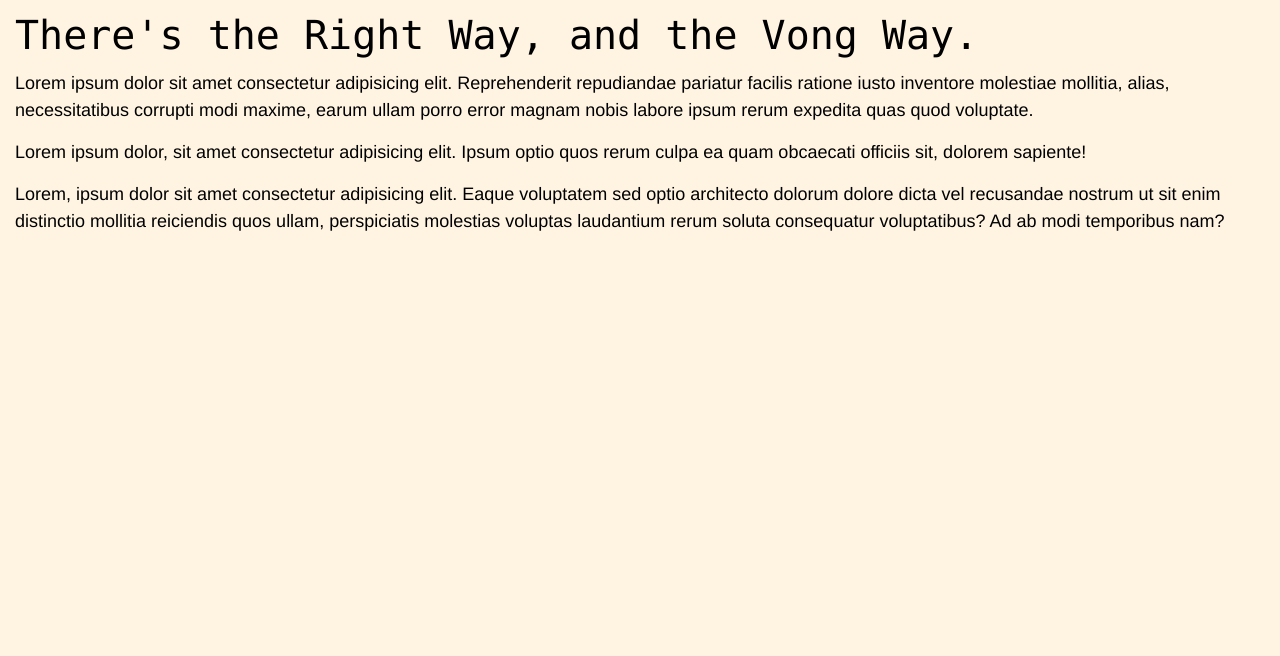
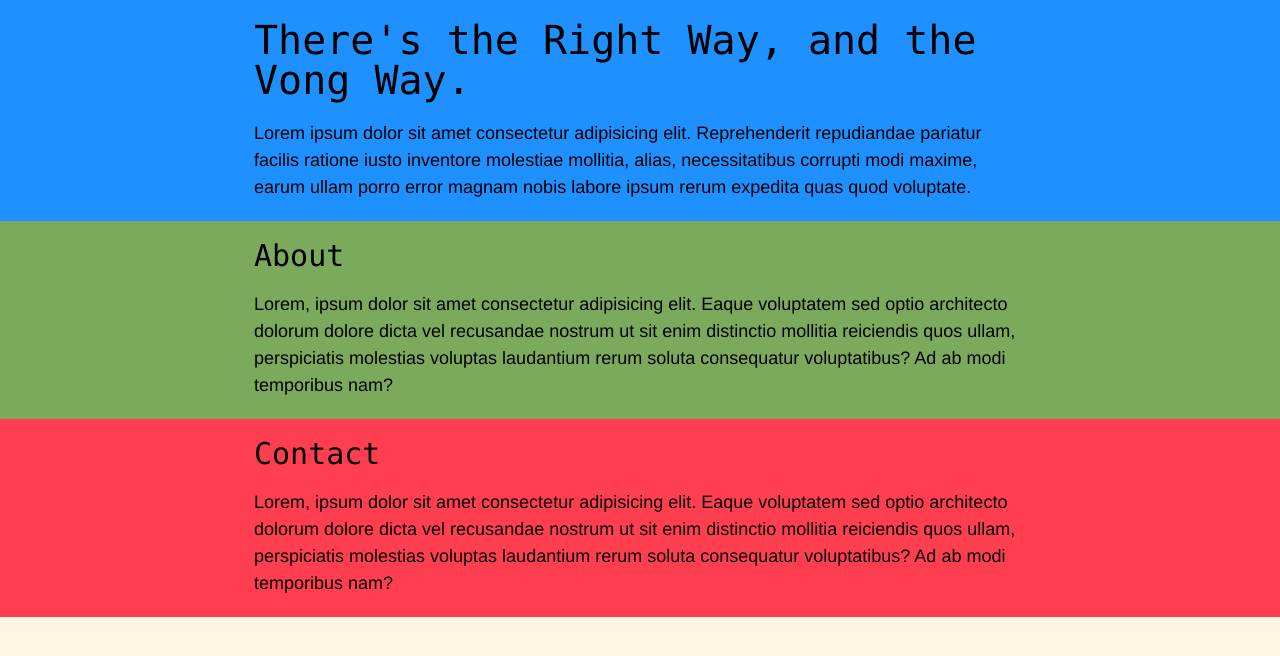
Before and after one commit to alex-vong/pe-planning-out-challenge, a plain HTML site: page index.html in a window 1280 px wide. Drawn offline with Linux system fonts and the light colour scheme.

Commit message:
add column structures

```diff
--- a/css/styles.css
+++ b/css/styles.css
@@ -3,20 +3,47 @@
 
 html {
 	background-color: #fff4e1;
-	padding: 15px;
 }
 
-header h1 {
+/* COLUMN STRUCTURE */
+.inner-column {
+	max-width: 800px;
+	margin: 0 auto;
+	padding: 20px 14px;
+}
+
+/* TYPOGRAPHY */
+h1,
+h2 {
 	font-family: monaco;
 	font-size: 40px;
 }
 
-header p {
+h2 {
+	font-size: 30px;
+}
+
+p {
 	font-family: 'helvetica neue';
 	font-size: 18px;
 	line-height: 1.5;
+	margin-top: 15px;
 }
 
-p {
-	margin-top: 15px;
+h1 + p,
+h2 + p {
+	margin-top: 20px;
 }
+
+/* SITE SECTIONS */
+.site-header {
+	background-color: #1e90ff;
+}
+
+.about {
+	background-color: #7caa5d;
+}
+
+.contact {
+	background-color: #ff3f50;
+}
--- a/index.html
+++ b/index.html
@@ -7,18 +7,23 @@
 		<link rel="stylesheet" href="css/styles.css" />
 	</head>
 	<body>
-		<header>
+		<header class="site-header">
+			<div class="inner-column">
 				<h1>There's the Right Way, and the Vong&nbsp;Way.</h1>
 				<p>
 					Lorem ipsum dolor sit amet consectetur adipisicing elit. Reprehenderit
-				repudiandae pariatur facilis ratione iusto inventore molestiae mollitia,
-				alias, necessitatibus corrupti modi maxime, earum ullam porro error
-				magnam nobis labore ipsum rerum expedita quas quod voluptate.
+					repudiandae pariatur facilis ratione iusto inventore molestiae
+					mollitia, alias, necessitatibus corrupti modi maxime, earum ullam
+					porro error magnam nobis labore ipsum rerum expedita quas quod
+					voluptate.
 				</p>
-			<p>
-				Lorem ipsum dolor, sit amet consectetur adipisicing elit. Ipsum optio
-				quos rerum culpa ea quam obcaecati officiis sit, dolorem sapiente!
-			</p>
+			</div>
+		</header>
+
+		<main>
+			<section class="about">
+				<div class="inner-column">
+					<h2>About</h2>
 					<p>
 						Lorem, ipsum dolor sit amet consectetur adipisicing elit. Eaque
 						voluptatem sed optio architecto dolorum dolore dicta vel recusandae
@@ -26,6 +31,21 @@
 						perspiciatis molestias voluptas laudantium rerum soluta consequatur
 						voluptatibus? Ad ab modi temporibus nam?
 					</p>
-		</header>
+				</div>
+			</section>
+
+			<section class="contact">
+				<div class="inner-column">
+					<h2>Contact</h2>
+					<p>
+						Lorem, ipsum dolor sit amet consectetur adipisicing elit. Eaque
+						voluptatem sed optio architecto dolorum dolore dicta vel recusandae
+						nostrum ut sit enim distinctio mollitia reiciendis quos ullam,
+						perspiciatis molestias voluptas laudantium rerum soluta consequatur
+						voluptatibus? Ad ab modi temporibus nam?
+					</p>
+				</div>
+			</section>
+		</main>
 	</body>
 </html>
```
Lines whose indentation alone changed are shown as unchanged.
